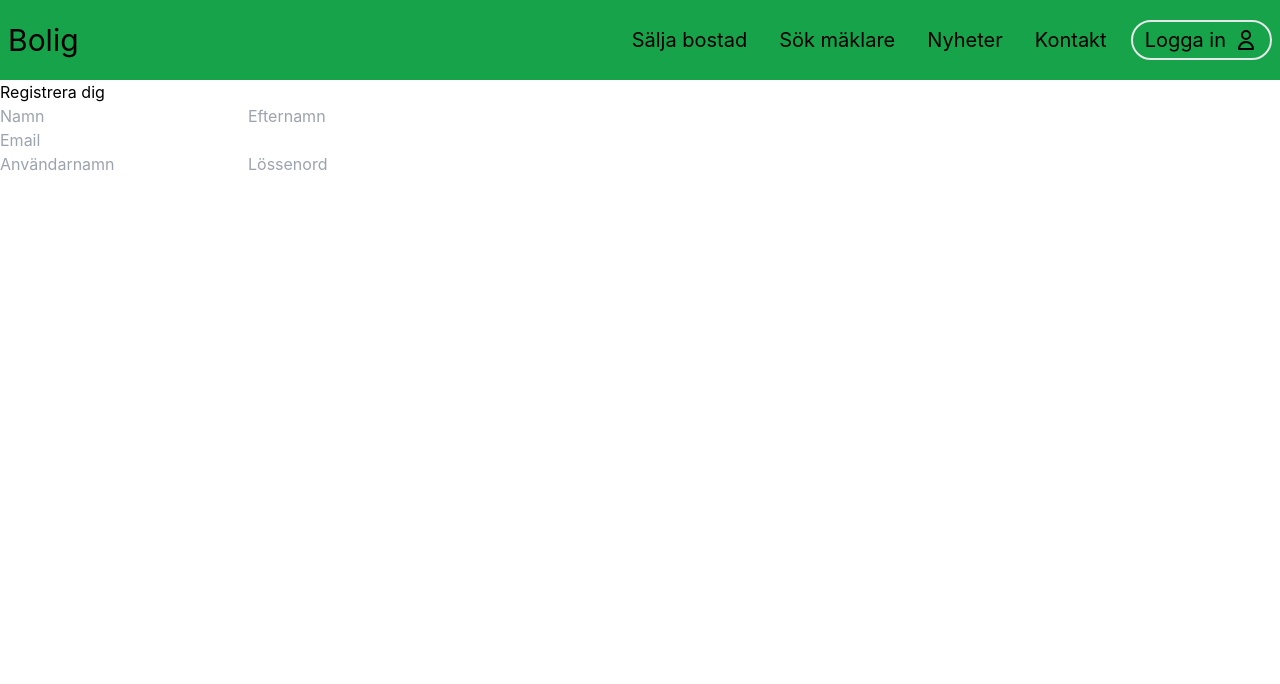
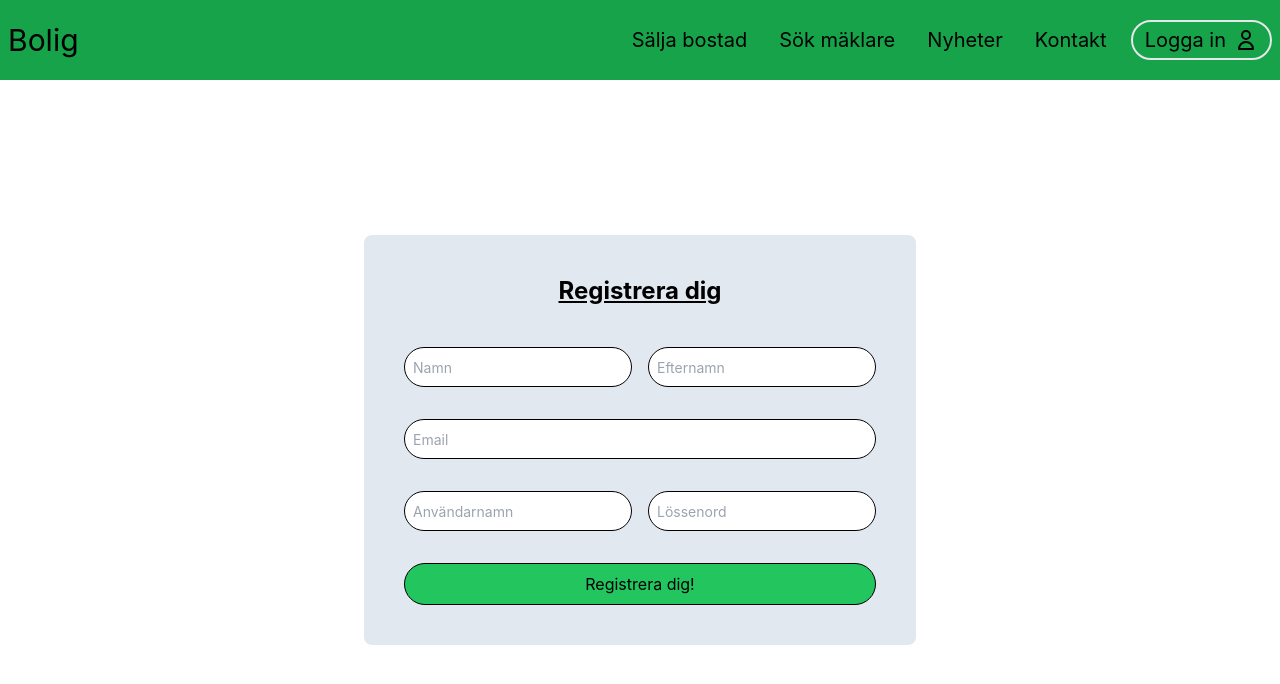
Before and after one commit to MaxAndreasLundin/bolig-web, a Next.js app: page /registration in a window 1280 px wide. Shown: the top 684 px of the page. Built offline with nearby package versions, Linux system fonts and the light colour scheme.

Commit message:
add styling in form

```diff
--- a/app/globals.css
+++ b/app/globals.css
@@ -36,3 +36,7 @@ a {
 .link-mobile {
   @apply p-4 border-b hover:bg-green-700 hover:rounded-md hover:scale-110;
 }
+
+.input-field {
+  @apply border border-black bg-white rounded-full text-sm h-10 pl-2;
+}
--- a/app/login/page.tsx
+++ b/app/login/page.tsx
@@ -6,8 +6,8 @@ const login = () => {
     <div className='bg-white flex flex-col items-center justify-center h-[90vh]'>
       <h1 className='text-black text-2xl font-bold'>Logga in</h1>
       <div className='flex gap-4 m-8'>
-        <input className='border border-black bg-white rounded-full text-sm h-10 pl-2' type="text" name="name" placeholder='Andvändarnamn...'/>
-        <input className='border border-black bg-white rounded-full text-sm h-10 pl-2' type="password" name="password" placeholder='Lössenord...'/>
+        <input className='input-field' type="text" name="name" placeholder='Andvändarnamn...'/>
+        <input className='input-field' type="password" name="password" placeholder='Lössenord...'/>
       </div>
       <p className='text-black' >Inget konto? Skapa ett konto genom att <Link href={"registration"}><span className='underline cursor-pointer'>klicka här!</span></Link></p>
     </div>
--- a/app/registration/page.tsx
+++ b/app/registration/page.tsx
@@ -1,22 +1,49 @@
-import React from 'react'
+import React from "react";
 
 const registration = () => {
   return (
-    <div className='flex flex-col'>
-      <form action="">
-        <h1>Registrera dig</h1>
-        <div>
-          <input type="text" placeholder='Namn'/>
-          <input type="text" placeholder='Efternamn'/>
+    <div className="bg-white flex flex-col items-center justify-center h-[90vh]">
+      <form action="" className="bg-slate-200 p-10 rounded-lg">
+        <h1 className="flex justify-center mb-10 text-black text-2xl font-bold underline">
+          Registrera dig
+        </h1>
+        <div className="flex gap-4 mb-8">
+          <input
+            type="text"
+            placeholder="Namn"
+            className="input-field text-black"
+          />
+          <input
+            type="text"
+            placeholder="Efternamn"
+            className="input-field text-black"
+          />
         </div>
-        <input type="email" placeholder='Email'/>
-        <div>
-          <input type="text" placeholder='Användarnamn'/>
-          <input type="password" placeholder='Lössenord'/>
+        <div className="flex justify-center mb-8">
+          <input
+            type="email"
+            placeholder="Email"
+            className="input-field w-full text-black"
+          />
         </div>
+        <div className="flex gap-4 mb-8">
+          <input
+            type="text"
+            placeholder="Användarnamn"
+            className="input-field text-black"
+          />
+          <input
+            type="password"
+            placeholder="Lössenord"
+            className="input-field text-black"
+          />
+        </div>
+        <button className="bg-green-500 flex justify-center w-full rounded-full p-2 border border-black hover:bg-green-600">
+          <p className="hover:scale-110">Registrera dig!</p>
+        </button>
       </form>
     </div>
-  )
-}
+  );
+};
 
-export default registration
+export default registration;
```
